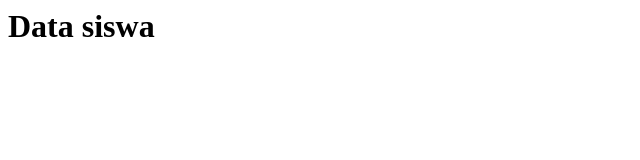
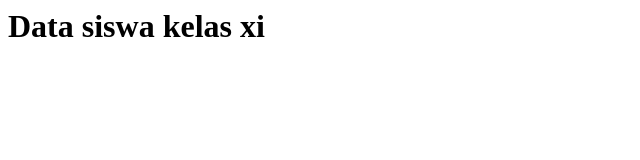
Before and after one commit to Mahda07/Siswa, a plain HTML site: page index.html in a window 1280 px wide. Shown: the whole page, without its empty margins (0-640 px from the left). Drawn offline with Linux system fonts and the light colour scheme.

Commit message:
mengubah judul

```diff
--- a/index.html
+++ b/index.html
@@ -3,6 +3,6 @@
     <title>Data siswa</title>
   </head>
   <body>
-    <h1>Data siswa</h1>
+    <h1>Data siswa kelas xi</h1>
   </body>
 </html>
```
